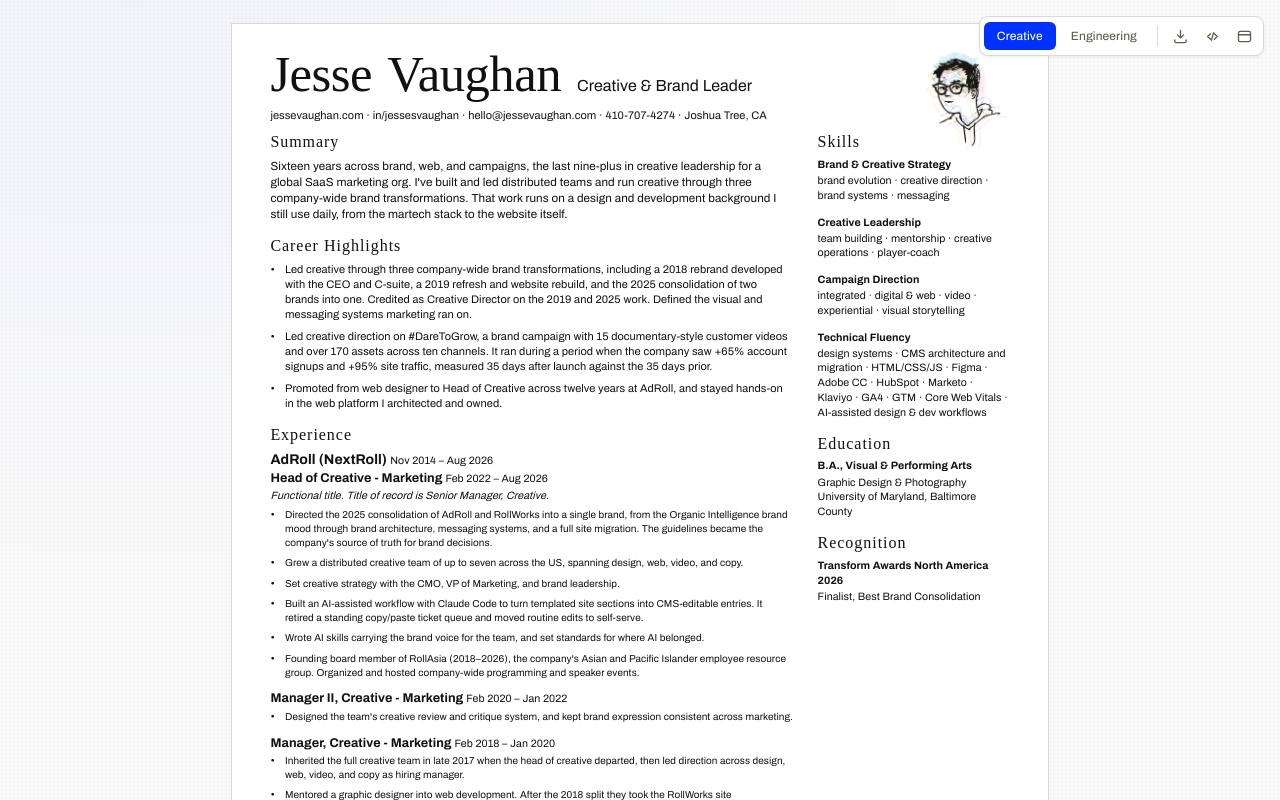
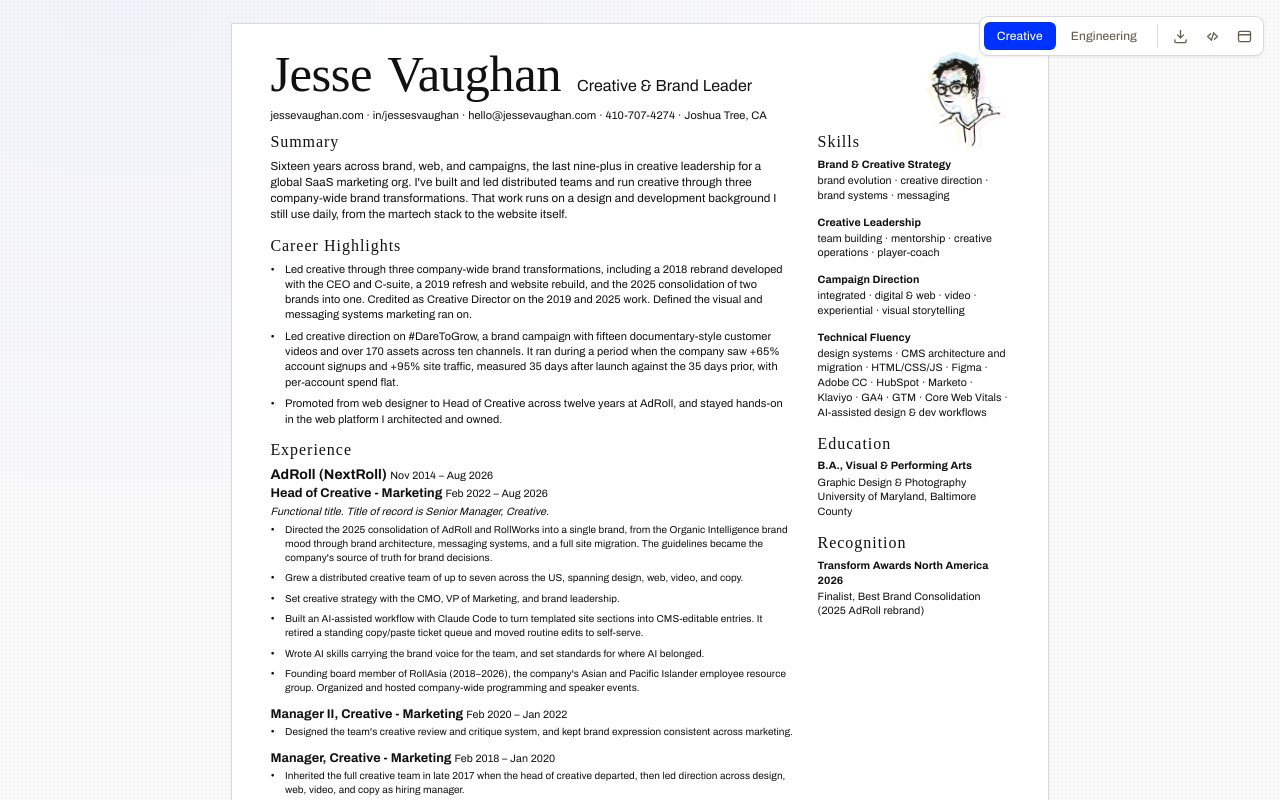
Before and after one commit to jessevaughan/resume, a React (Vite) app: page / in a window 1280 px wide. Shown: the top 800 px of the page. Built offline with nearby package versions, Linux system fonts and the light colour scheme; a web font is replaced by a local one.

Commit message:
copy edits

```diff
--- a/scripts/docx.mjs
+++ b/scripts/docx.mjs
@@ -182,9 +182,8 @@
     body([text(resume.education.school, { size: 20 })]),
 
     // Last section, and only when there's something in it. The project name
-    // rides along here because the .docx is flat: this sits several sections
-    // below the bullet that describes the work, so the connection has to be
-    // made in the line. The PDF sidebar sits beside that bullet and drops it.
+    // rides along in the line, same as the app sidebar, so the award reads
+    // on its own several sections below the bullet describing the work.
     ...((resume.recognition ?? []).length
       ? [
           heading("Awards and Recognition"),
--- a/scripts/pdf.mjs
+++ b/scripts/pdf.mjs
@@ -105,7 +105,9 @@
       "DDoS",
       "JavaScript",
     ],
-    mustNotContain: ["#DareToGrow", "brand-confusion"], // DareToGrow never on engineering
+    // #DareToGrow came off this list Aug 2026: the campaign now earns a Track B
+    // highlight on its measured outcome. brand-confusion stays in the case study.
+    mustNotContain: ["brand-confusion"],
   },
 ];
 // ───────────────────────────────────────────────────────────────────────
--- a/src/components/Resume.tsx
+++ b/src/components/Resume.tsx
@@ -63,7 +63,9 @@
                 <div className="skill-group" key={i}>
                   <h3>{item.program}</h3>
                   <p>
-                    {item.level}, {item.category}
+                    {item.project
+                      ? `${item.level}, ${item.category} (${item.project})`
+                      : `${item.level}, ${item.category}`}
                   </p>
                 </div>
               ))}
--- a/src/data/resume.ts
+++ b/src/data/resume.ts
@@ -29,15 +29,15 @@
     // creative
     [
       `Led creative through three company-wide brand transformations, including a 2018 rebrand developed with the CEO and C-suite, a 2019 refresh and website rebuild, and the 2025 consolidation of two brands into one. Credited as Creative Director on the 2019 and 2025 work. Defined the visual and messaging systems marketing ran on.`,
-      `Led creative direction on #DareToGrow, a brand campaign with 15 documentary-style customer videos and over 170 assets across ten channels. It ran during a period when the company saw +65% account signups and +95% site traffic, measured 35 days after launch against the 35 days prior.`,
+      `Led creative direction on #DareToGrow, a brand campaign with fifteen documentary-style customer videos and over 170 assets across ten channels. It ran during a period when the company saw +65% account signups and +95% site traffic, measured 35 days after launch against the 35 days prior, with per-account spend flat.`,
       `Promoted from web designer to Head of Creative across twelve years at AdRoll, and stayed hands-on in the web platform I architected and owned.`,
     ],
     // engineering
     [
-      `Built the AI-assisted tooling AdRoll's marketing and creative teams worked in. A Claude Code workflow converted hardcoded template sections into CMS-editable entries and retired a standing copy/paste ticket queue, and a set of skills carried brand voice into the team's AI assistants with standards for where AI belonged.`,
+      `Built a Claude Code workflow that converted hardcoded template sections into CMS-editable entries and retired a standing copy/paste ticket queue, plus a set of skills carrying brand voice into the team's AI assistants with standards for where AI belonged.`,
       `Designed three companies' websites and built two, Selectica on ExpressionEngine in 2013 and AdRoll on Statamic in 2015–16. Statamic was my call at OneLogin, where I designed the site and oversaw the build, so AdRoll ran on a platform I'd chosen. AdRoll's only web designer and developer until 2017.`,
       `Argued for the rebuild from inside the growth team, pitches and justifications included, then migrated AdRoll from Drupal/Pantheon to a flat-file Statamic build in 2015–16. Owned the content model, the editorial system, and localization into ten locales across seven regions via Smartling. Cut hosting and deploy costs 80%, to $3,600 a year.`,
-      `Led creative direction on #DareToGrow, AdRoll's first top-of-funnel brand campaign, with fifteen documentary-style customer videos and over 170 assets across ten channels. Activations went up 23% in the 35 days after launch, with per-account spend flat.`,
+      `Owned the production web stack, from Fastly, Cloudflare, DigitalOcean, and Laravel Forge through provisioning, scaling, server upgrades, and CI/CD on GitHub Actions.`,
     ],
   ),
 
--- a/src/resume-schema.ts
+++ b/src/resume-schema.ts
@@ -211,8 +211,8 @@
  * An award or a placement on a shortlist. `level` is its own field rather than
  * part of a display string, because it's the part that changes when a
  * shortlist resolves. "Finalist" becomes "Silver" and no punctuation moves.
- * `project` is optional because only the .docx prints it; in the app the
- * sidebar sits beside the experience that already names the work.
+ * `project` is optional because a listing doesn't have to name the work.
+ * Both renders print it in parentheses after the category when it's there.
  */
 export interface Recognition {
   program: string;
```
